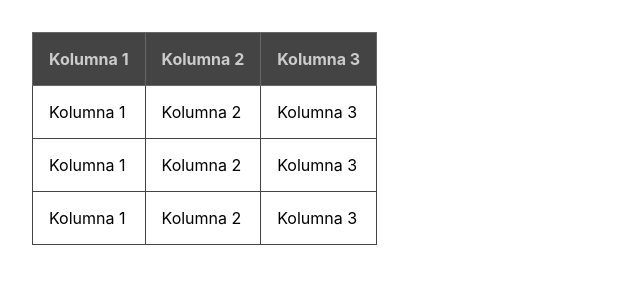
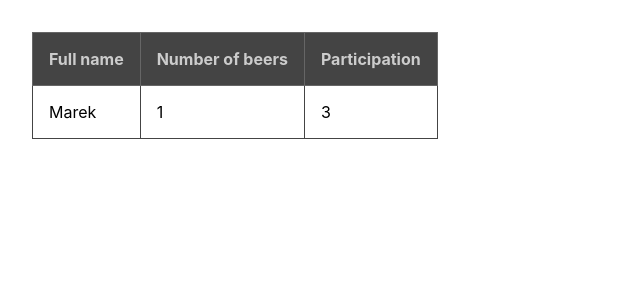
Before and after one commit to argasek/codebrainers-2020-09, a React (Create React App) app: page / in a window 1280 px wide. Shown: the top 300 px of the page, without its empty margins (0-640 px from the left). Built offline with nearby package versions, Linux system fonts and the light colour scheme.

Commit message:
Add StudentRow component.

```diff
--- a/src/components/StudentList.js
+++ b/src/components/StudentList.js
@@ -1,4 +1,18 @@
 import React from "react";
+import {Student} from "../models/student";
+
+
+function StudentRow(props) {
+    const student = props.student;
+    const {fullName, numberOfBeers, participationCount} = student;
+    return (
+        <tr>
+            <td> {fullName} </td>
+            <td> {numberOfBeers}</td>
+            <td> {participationCount}</td>
+        </tr>
+    );
+}
 
 function StudentList(props) {
 
@@ -6,28 +20,13 @@ function StudentList(props) {
         <table className='student-table' cellSpacing="0" cellPadding="0">
             <thead>
             <tr>
-                <th>Kolumna 1</th>
-                <th>Kolumna 2</th>
-                <th>Kolumna 3</th>
+                <th>Full name</th>
+                <th>Number of beers</th>
+                <th>Participation</th>
             </tr>
             </thead>
             <tbody>
-            <tr>
-                <td>Kolumna 1</td>
-                <td>Kolumna 2</td>
-                <td>Kolumna 3</td>
-            </tr>
-            <tr>
-                <td>Kolumna 1</td>
-                <td>Kolumna 2</td>
-                <td>Kolumna 3</td>
-
-            </tr>
-            <tr>
-                <td>Kolumna 1</td>
-                <td>Kolumna 2</td>
-                <td>Kolumna 3</td>
-            </tr>
+            <StudentRow student={new Student('Marek', 3, 1)}/>
             </tbody>
         </table>
     );
```
